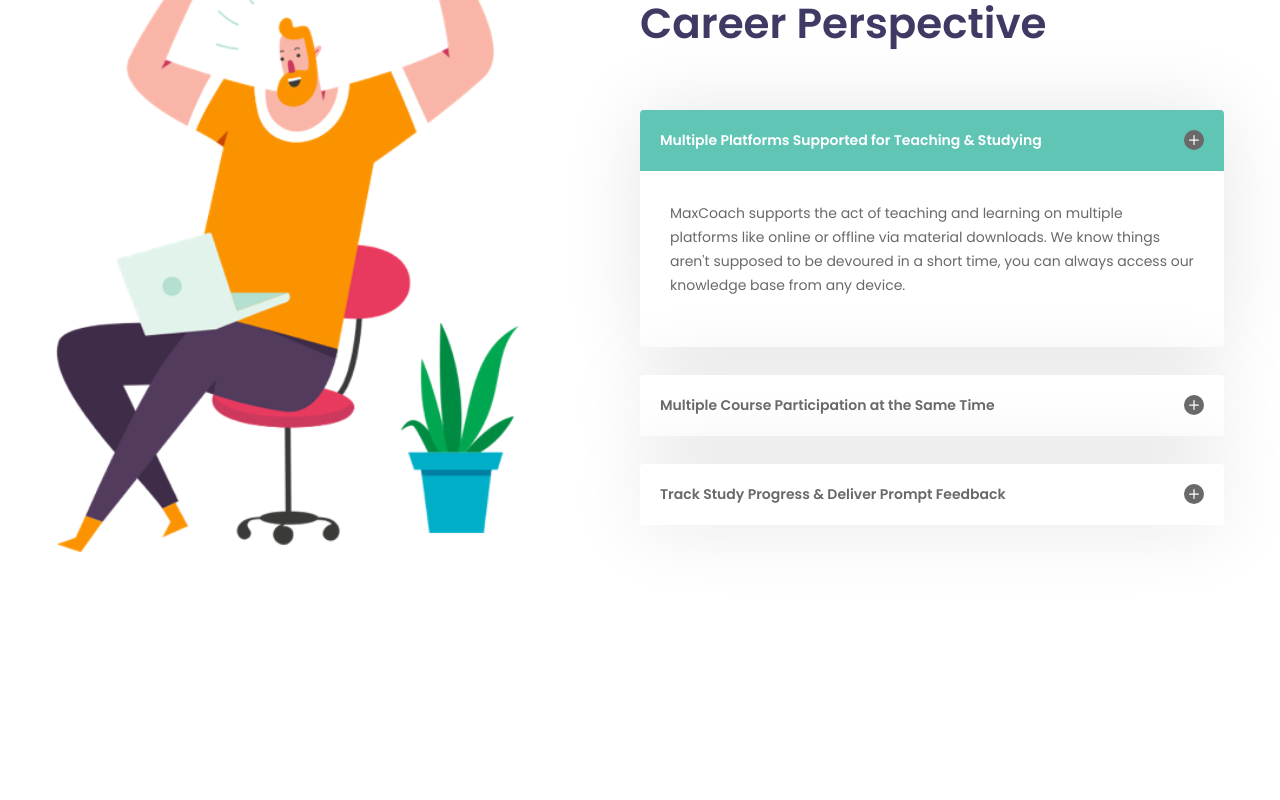
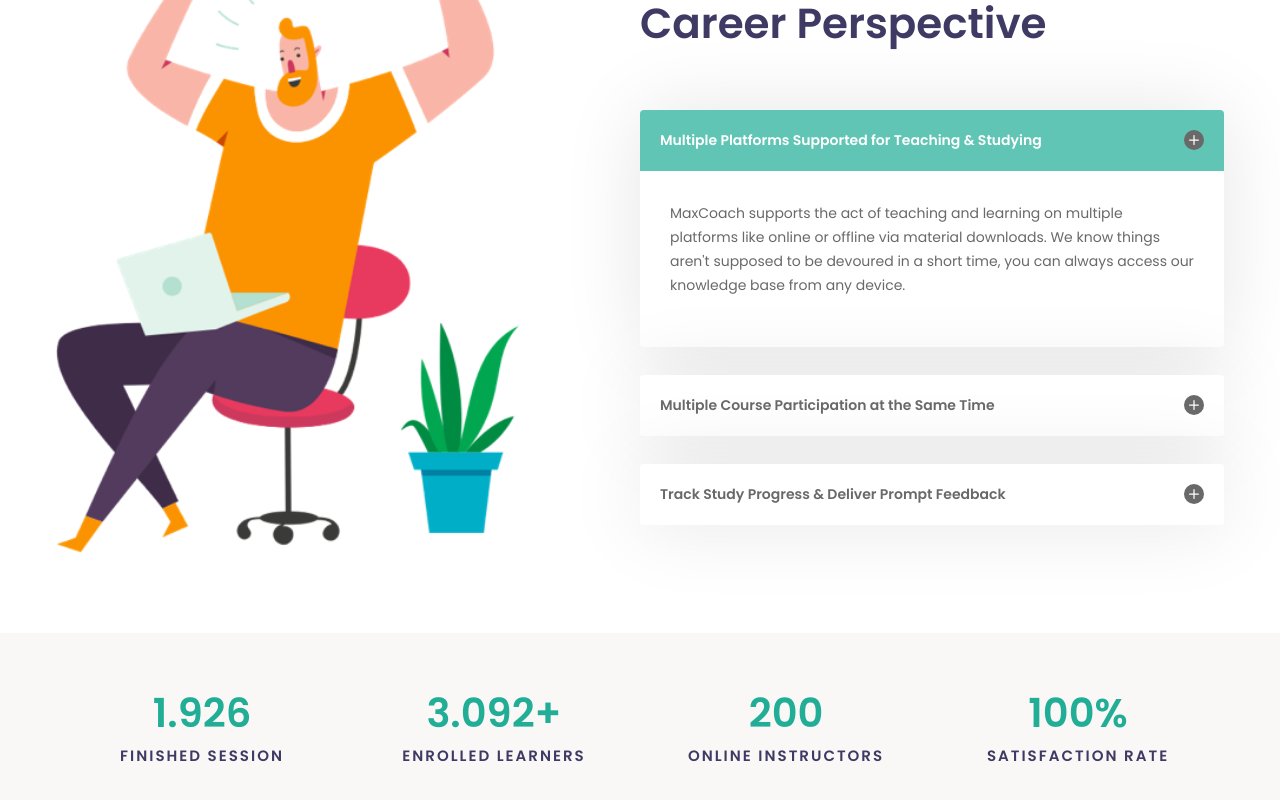
Before and after one commit to vitodursopettersson/proj-html-vuejs, a Vue app: page / in a window 1280 px wide. Shown: the part 1551-2351 px from the top of the page. Before the commit the page ends 2184 px from the top, so only its background shows below. Built offline with nearby package versions, Linux system fonts and the light colour scheme.

Commit message:
main section counter

```diff
--- a/src/components/AppMain.vue
+++ b/src/components/AppMain.vue
@@ -2,12 +2,14 @@
 import AppMainSectionAbove from './AppMainSectionAbove.vue';
 import AppMainSectionBuild from './AppMainSectionBuild.vue';
 import AppMainSectionDream from './AppMainSectionDream.vue';
+import AppMainSectionCounter from './AppMainSectionCounter.vue';
 export default {
     name: 'AppMain',
     components: {
         AppMainSectionAbove,
         AppMainSectionBuild,
         AppMainSectionDream,
+        AppMainSectionCounter,
     },
 }
 
@@ -18,6 +20,7 @@ export default {
         <AppMainSectionAbove />
         <AppMainSectionBuild />
         <AppMainSectionDream />
+        <AppMainSectionCounter />
     </main>
 </template>
 
--- /dev/null
+++ b/src/components/AppMainSectionCounter.vue
@@ -0,0 +1,55 @@
+<script>
+import AppCounter from './common/AppCounter.vue';
+export default {
+    components: {
+        AppCounter,
+    },
+    data() {
+        return {
+            counter: [
+                {
+                    number: '1.926',
+                    text: 'finished session',
+                },
+                {
+                    number: '3.092+',
+                    text: 'enrolled learners',
+                },
+                {
+                    number: '200',
+                    text: 'online instructors',
+                },
+                {
+                    number: '100%',
+                    text: 'satisfaction rate',
+                }
+            ]
+        }
+    }
+}
+
+</script>
+
+<template>
+    <section>
+        <div class="container">
+            <div class="column-4" v-for="count in this.counter">
+                <AppCounter :num="count.number" :text="count.text" />
+            </div>
+
+        </div>
+    </section>
+</template>
+
+<style lang="scss" scoped>
+section {
+
+    background-color: #FAF8F6;
+    padding: 65px 0;
+
+    .container {
+        display: flex;
+
+    }
+}
+</style>
--- /dev/null
+++ b/src/components/common/AppCounter.vue
@@ -0,0 +1,36 @@
+<script>
+
+export default {
+    name: 'AppCounter',
+    props: ['num', 'text']
+}
+
+</script>
+
+<template>
+    <div class="counter">
+        <h5>{{ num }}</h5>
+        <h6>{{ text }}</h6>
+    </div>
+</template>
+
+<style lang="scss" scoped>
+.counter {
+    text-align: center;
+
+    h5 {
+        font-size: 40px;
+        font-weight: 600;
+        margin-bottom: 16px;
+        color: #21AD96;
+    }
+
+    h6 {
+        font-size: 15px;
+        text-transform: uppercase;
+        color: #3F3A64;
+        letter-spacing: 2px;
+
+    }
+}
+</style>
```
